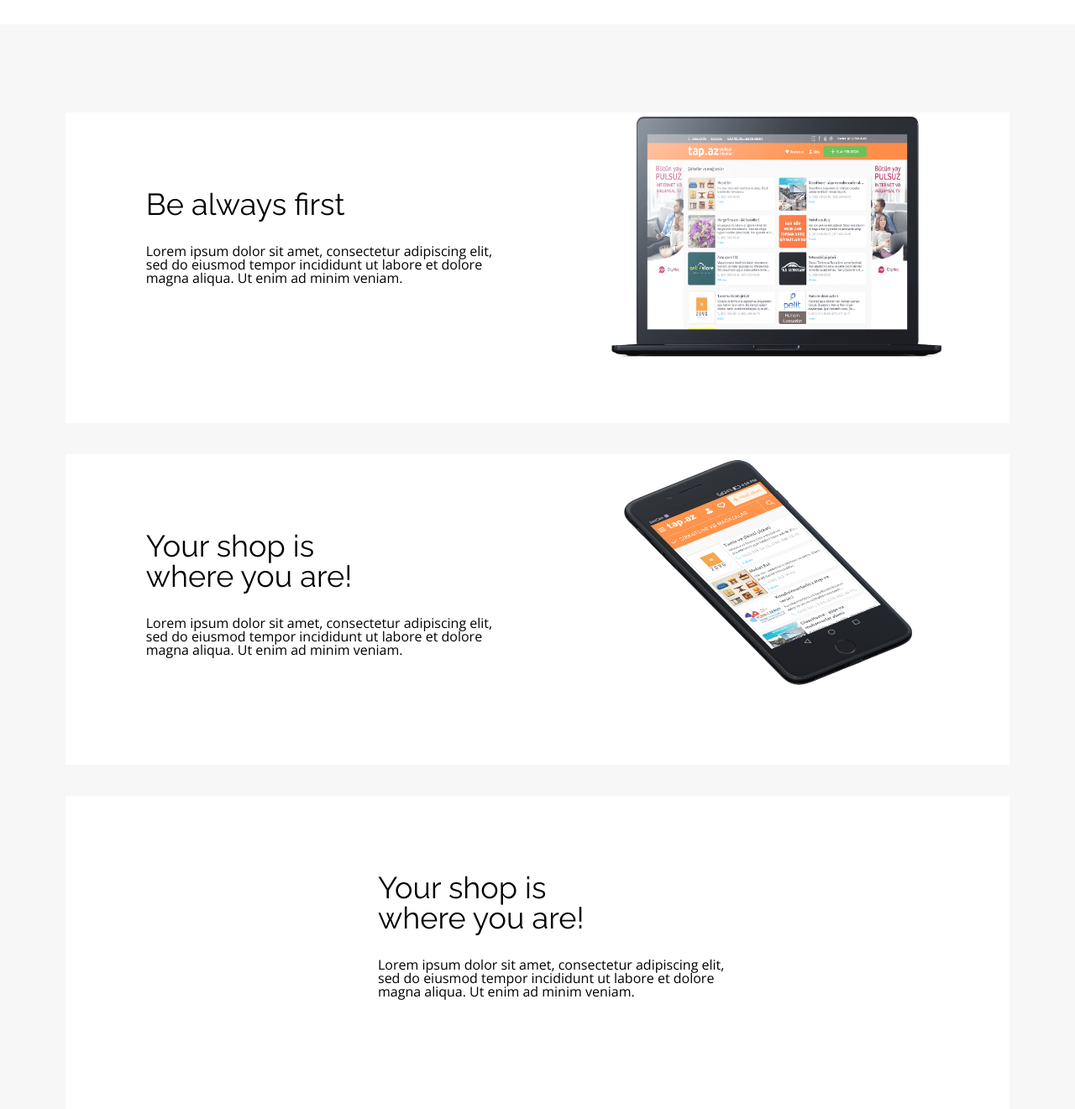
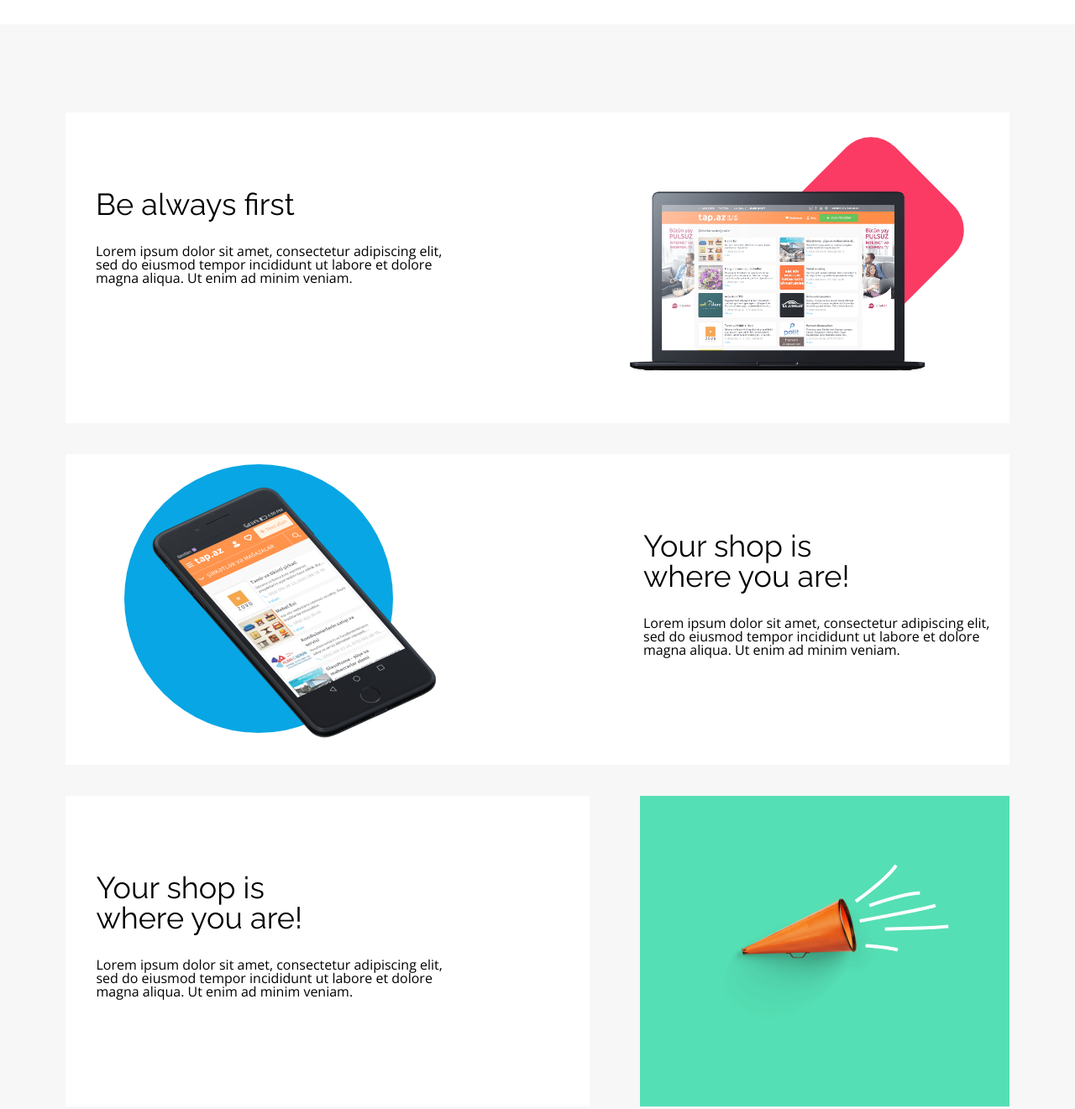
Before and after one commit to Kgiruc/bestshop, a website built with Vite: page bestshop/index.html in a window 1280 px wide. Shown: the part 1240-2561 px from the top of the page at 84% size. Built offline with nearby package versions, Linux system fonts and the light colour scheme.

Commit message:
scss styles benefits

```diff
--- a/bestshop/scss/sectors/benefits.scss
+++ b/bestshop/scss/sectors/benefits.scss
@@ -15,7 +15,7 @@
   height: 370px;
   background-color: $color-white;
   display: flex;
-  justify-content: space-around;
+  justify-content: space-between;
 }
 
 .benefits__text {
@@ -40,7 +40,75 @@
   }
 }
 
-.benefits__image img {
-  width: 433px;
-  height: 295px;
+.benefits__single--notebook {
+
+  .benefits__image {
+    position: relative;
+    top: 50px;
+    right: 75px;
+    border-radius: 41px;
+    transform: matrix(0.71, 0.71, -0.71, 0.71, 0, 0);
+    width: 180px;
+    height: 180px;
+    background-color: $color-pink;
+
+    :first-child{
+      width: 386px;
+      height: 219px;
+      transform: rotate(-45deg);
+      position: absolute;
+      bottom: -140px;
+      left: -138px;
+    }
+  }
 }
+
+.benefits__single--phone {
+  flex-flow: row-reverse;
+
+  .benefits__text {
+    padding-left: 0;
+    padding-right: 20px;
+  }
+
+  .benefits__image {
+    width:320px;
+    height:320px;
+    border-radius: 50%;
+    background-color: $color-1;
+    margin-top: 12px;
+    margin-left: 70px;
+    position: relative;
+
+    :first-child{
+      position: absolute;
+      top: 20px;
+      width: 426px;
+      height: 328px;
+    }
+  }
+}
+
+.benefits__double {
+  display: flex;
+  flex-flow: row;
+
+  gap: 60px;
+}
+
+.benefits__single--solo {
+  width: 623.04px;
+}
+
+.benefits__single--image {
+  width: 440px;
+  background-color: $color-green;
+  display: flex;
+  justify-content: center;
+  align-items: center;
+
+  img{
+    width: 296px;
+    height: 208px;
+  }
+}
```
